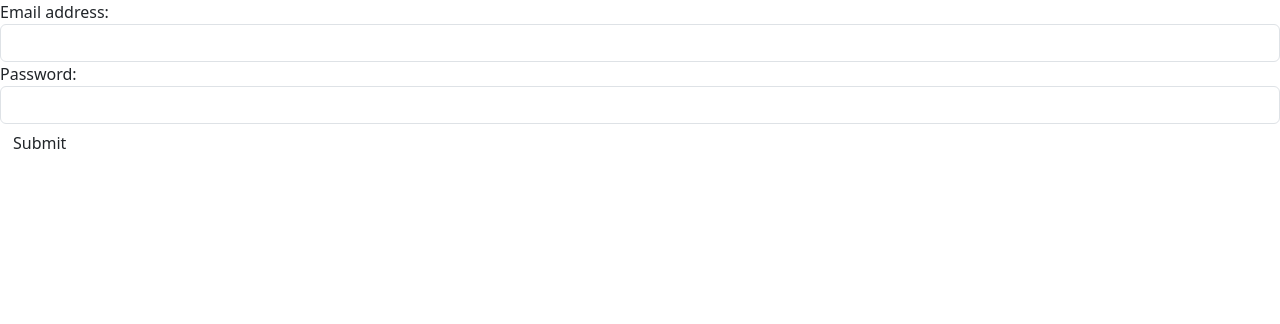
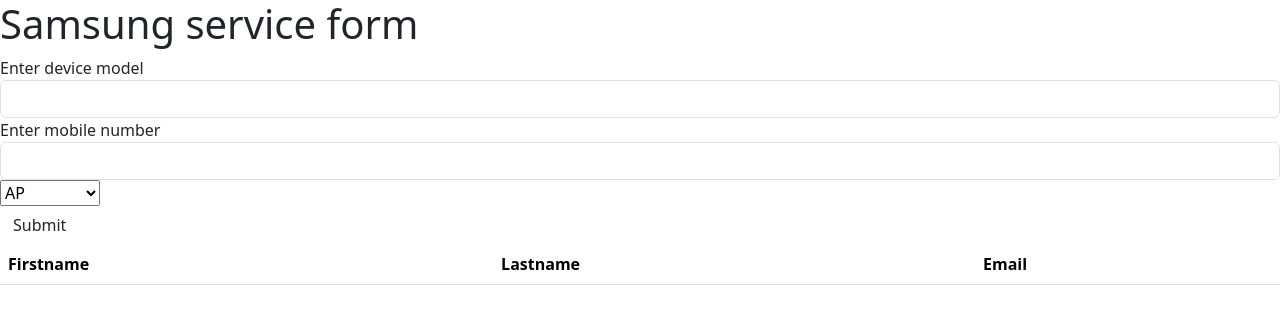
Before and after one commit to saiDev1999/vite-react-app-7r, a React (Vite) app: page / in a window 1280 px wide. Shown: the top 324 px of the page. Built offline with nearby package versions, Linux system fonts and the light colour scheme.

Commit message:
Controlled forms react

```diff
--- a/src/App.jsx
+++ b/src/App.jsx
@@ -17,6 +17,8 @@
 import CustomTodo from "./components/hooks/useState/todo"
 import UseRefExample from "./components/hooks/useRef/useRefEx"
 import UncontrolledComponent from "./components/hooks/uncontrolled/uncontrolled-form"
+import ControlledForm from "./components/hooks/controlled/controlled"
+import ControlledStateForm from "./components/hooks/controlled/controlledState"
 
 // import "./App.css"
 
@@ -42,7 +44,7 @@
   return(
     <div>
 
-     <UncontrolledComponent/>
+<ControlledStateForm/>
 
 
 
--- /dev/null
+++ b/src/components/hooks/controlled/controlled.jsx
@@ -0,0 +1,132 @@
+import { useState } from "react"
+import { mobileValidation } from "./validations"
+
+
+
+
+
+const ControlledForm=()=>{
+    const[model,setModel]=useState("")
+
+    const[mobileNumber,setMobileNumber]=useState("")
+
+    const [modelErr,setModelErr]=useState("")
+
+    const[mobileErr,setMobileErr]=useState("")
+
+
+
+    const modelHandler=(event)=>{
+
+        const modelName=event.target.value
+
+        setModel(modelName)
+        const error=modelvalidator(modelName)
+        console.log(error,"model name error")
+
+
+        if(error){
+            setModelErr(error)
+        }else{
+            setModelErr("")
+        }
+
+        console.log(modelName)
+
+    }
+
+    const modelvalidator=(value)=>{
+  let error=""
+
+  const modelRegex=/^samsung/i
+
+  if(!value){
+    error="Please enter model name"
+  }else if(!modelRegex.test(value)){
+    error="Please enter proper samsung model"
+  }
+
+  return error
+
+
+    }
+
+    const onSubmit=(event)=>{
+        event.preventDefault()
+
+
+        console.log(modelErr,mobileErr,"error check")
+
+
+        if(modelErr || mobileErr){
+            alert("please fill properly")
+        }else{
+            // Hit the server
+        }
+    }
+
+
+    const mobileHandler=(event)=>{
+
+        const mobile=event.target.value
+
+        // console.log(typeof(mobile))
+        setMobileNumber(mobile)
+        const error=mobileValidation(mobile)
+        console.log(error,"errorerror");
+        if(error){
+            setMobileErr(error)
+
+        }else{
+            setMobileErr("")
+        }
+
+
+    }
+
+    return(
+        <>
+
+        <form  onSubmit={onSubmit} >
+  <div className="form-group">
+    <h1>Samsung service form</h1>
+    <label htmlFor="username">Enter device model</label>
+    <input type="text" className="form-control" id="username"
+
+    value={model}
+    onChange={modelHandler}
+    />
+
+    {modelErr && <span style={
+        {color:"red"}
+    } >{modelErr}</span> }
+
+
+
+    <label htmlFor="username">Enter mobile number</label>
+    <input type="text" className="form-control" id="username"
+
+    value={mobileNumber}
+    onChange={mobileHandler}
+    />
+
+{mobileErr && <span style={
+        {color:"red"}
+    } >{mobileErr}</span> }
+
+
+  </div>
+
+
+
+
+  <button type="submit" className="btn btn-default">
+    Submit
+  </button>
+</form>
+
+        </>
+    )
+}
+
+export default ControlledForm
--- /dev/null
+++ b/src/components/hooks/controlled/controlledState.jsx
@@ -0,0 +1,144 @@
+import { useState } from "react"
+import { mobileValidation } from "./validations"
+import { indianStates } from "./info"
+import TableComponent from "../../table/table"
+
+
+
+
+
+const ControlledStateForm=()=>{
+
+    const initialFormData={
+        model:"",
+        mobileNumber:"",
+        state:""
+    }
+
+
+    const [formData,setFormData]=useState(initialFormData)
+
+    const [formsErrors,setFormErrors]=useState({
+        modelErr:"",
+        mobileErr:""
+
+    })
+
+    const[submittedData,setSubmittedData]=useState([])
+
+
+
+
+
+
+    const onSubmit=(event)=>{
+
+
+        event.preventDefault()
+
+        console.log(formData)
+
+        setSubmittedData([...submittedData,formData])
+
+        setFormData(initialFormData)
+
+
+        // console.log(modelErr,mobileErr,"error check")
+
+
+        // if(modelErr || mobileErr){
+        //     alert("please fill properly")
+        // }else{
+        //     // Hit the server
+        // }
+    }
+
+
+    const onChangeHandler=(event)=>{
+        // const enteredValue=event.target.value
+        // const targetedName=event.target.name
+
+        const{name,value}=event.target
+
+
+        console.log(name,value,"userinput")
+
+        setFormData({...formData,[name]:value})
+        // setFormData({...formData,[event.target.name]:event.target.value})
+
+
+
+
+    }
+
+
+    return(
+        <>
+
+        <form  onSubmit={onSubmit} >
+  <div className="form-group">
+    <h1>Samsung service form</h1>
+    <label htmlFor="username">Enter device model</label>
+    <input type="text" className="form-control" id="username"
+
+    name="model"
+
+    value={formData.model}
+    onChange={onChangeHandler}
+    />
+
+{formsErrors.modelErr && <span style={
+        {color:"red"}
+    } >{formsErrors.modelErr}</span> }
+
+
+
+
+
+
+    <label htmlFor="username">Enter mobile number</label>
+    <input type="text" className="form-control" id="username"
+    name="mobileNumber"
+
+    value={formData.mobileNumber}
+    onChange={onChangeHandler}
+    />
+
+{formsErrors.mobileErr && <span style={
+        {color:"red"}
+    } >{formsErrors.mobileErr}</span> }
+
+    <select   value={formData.state} onChange={onChangeHandler} name="state"   >
+        {
+            indianStates.map(eachState=>{
+                return(
+                    <option value={eachState.name}  >{eachState.name}</option>
+                )
+            })
+        }
+
+    </select>
+
+
+  </div>
+
+
+
+
+  <button type="submit" className="btn btn-default">
+    Submit
+  </button>
+</form>
+
+
+<TableComponent rowData={submittedData} />
+
+
+
+
+
+        </>
+    )
+}
+
+export default ControlledStateForm
--- /dev/null
+++ b/src/components/hooks/controlled/info.js
@@ -0,0 +1,18 @@
+export const indianStates = [
+  {
+    name: "AP",
+    population: 20200,
+  },
+  {
+    name: "Telangana",
+    population: 20200,
+  },
+  {
+    name: "Odisa",
+    population: 20201,
+  },
+  {
+    name: "bihar",
+    population: 2022,
+  },
+];
--- /dev/null
+++ b/src/components/hooks/controlled/regex.js
@@ -0,0 +1 @@
+export const mobileNumberRegex = /^[6-9][0-9]{9}$/;
--- /dev/null
+++ b/src/components/hooks/controlled/validations.js
@@ -0,0 +1,13 @@
+import { mobileNumberRegex } from "./regex";
+
+export const mobileValidation = (value) => {
+  const mobileRegex = /^[6-9][0-9]{9}$/;
+  let error = "";
+  if (!value) {
+    error = "please enter mobile number";
+  } else if (!mobileNumberRegex.test(value)) {
+    error = "Plese enter valid mobile number";
+  }
+
+  return error;
+};
--- a/src/components/hooks/uncontrolled/uncontrolled-form.jsx
+++ b/src/components/hooks/uncontrolled/uncontrolled-form.jsx
@@ -72,8 +72,8 @@
         try{
         const response= await axios.post("https://dummyjson.com/auth/login",{
 
-        "username": username,
-        "password":password,
+         username,
+  password,
 
     })
     console.log(response)
--- /dev/null
+++ b/src/components/table/table.jsx
@@ -0,0 +1,39 @@
+
+
+
+
+import React from 'react'
+
+function TableComponent({rowData=[]}) {
+  return (
+    <table className="table table-striped">
+    <thead>
+      <tr>
+        <th>Firstname</th>
+        <th>Lastname</th>
+        <th>Email</th>
+      </tr>
+    </thead>
+    <tbody>
+
+
+      {
+        rowData.map(eachRow=>{
+            return(
+                <tr>
+        <td>{eachRow.model}</td>
+        <td>{eachRow.mobileNumber}</td>
+        <td>{eachRow.state}</td>
+      </tr>
+
+            )
+        })
+      }
+
+    </tbody>
+  </table>
+
+  )
+}
+
+export default TableComponent
```
Also changed, not shown: 1 other file (tests, documents, lock files or other folders).
